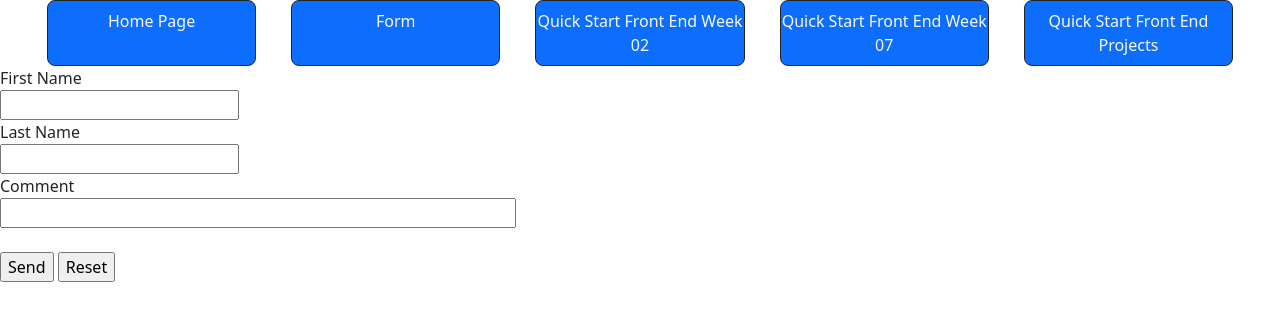
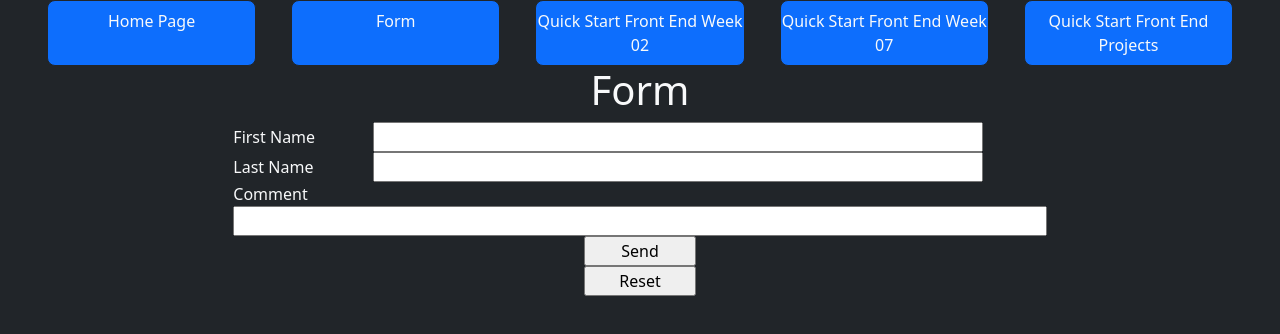
Before and after one commit to blburgen/QuickStartFE03, a website: page form.html in a window 1280 px wide. Drawn offline with nearby package versions, Linux system fonts and the light colour scheme.

Commit message:
adds final bootstrap formating and comments

```diff
--- a/form.html
+++ b/form.html
@@ -8,7 +8,7 @@
         <link rel="stylesheet" href=".\node_modules\bootstrap\dist\css\bootstrap.css">
         <link href="https://cdn.jsdelivr.net/npm/bootstrap@5.3.3/dist/css/bootstrap.min.css" rel="stylesheet" integrity="sha384-QWTKZyjpPEjISv5WaRU9OFeRpok6YctnYmDr5pNlyT2bRjXh0JMhjY6hW+ALEwIH" crossorigin="anonymous">
     </head>
-<body>
+<body class="bg-dark text-light"><!-- contains everything that will be on the screen // background color dark-->
     <!--
     the following div is the navigation bar
     container-fluid: provides the container to be 100% width
@@ -35,17 +35,29 @@
             <a class="text-center bg-primary nav-link text-light col-md-2 border border-dark rounded-3" href="https://blburgen.github.io/QuickStartProjects/">Quick Start Front End Projects</a>
         </nav>
     </div>
-
-    <form action="mailto:bradyburgener@gmail.com" method="post" enctype="text/plain"><!-- form container with send email to perform when submitted -->
-        <label for="firstName">First Name</label><br><!-- label for the first name -->
-        <input type="text" name="firstName" id="firstName"><br><!-- box to put first name in -->
-        <label for="lastName">Last Name</label><br><!-- label for the last name -->
-        <input type="text" name="lastName" id="lastName"><br><!-- box to put last name in -->
-        <label for="comment">Comment</label><br><!-- label for the comment box -->
-        <input type="text" name="comment" size="50"><br><br><!-- comment box -->
-        <input type="submit" value="Send"><!-- button commit the inputs to the action -->
-        <input type="reset" value="Reset"><!-- resets form-->
-    </form>
+    <div class="container-fluid"><!--a fluid container for the Form-->
+        <h1 class="text-center">Form</h1><!--title of the page is centered-->
+        <!--The form will be in fluid container that will changed as the screen size changes
+        With a large screen it will be 8/12 of the screen width
+        with a medium screen it will be 10/12 of the screen width
+        with a smaller screen it will be 12/12 of the screen width
+        the contents will be center justified-->
+        <div class="container-fluid col-lg-8 col-md-10 col-12 justify-content-center">
+            <form action="mailto:bradyburgener@gmail.com" method="post" enctype="text/plain"><!-- form container with send email to perform when submitted -->
+                <!--when the screen is larger then a medium screen the first and last name labels will be next to the text field.  Otherwise the label will be above the text field-->
+                <label class="col-md-2 col-12"for="firstName">First Name</label><!-- label for the first name -->
+                <input class="col-md-9 col-12"type="text" name="firstName" id="firstName"><!-- box to put first name in -->
+                <label class="col-md-2 col-12" for="lastName">Last Name</label><!-- label for the last name -->
+                <input class="col-md-9 col-12"type="text" name="lastName" id="lastName"><!-- box to put last name in -->
+                <label class="col-md-11 col-12"for="comment">Comment</label><!-- label for the comment box -->
+                <input class="col-md-12 col-12" type="text" name="comment" size="500"><!-- comment box -->
+                <div class="container-fluid col-2 justify-content-center">
+                    <input class="col-12" type="submit" value="Send"><!-- button commit the inputs to the action will be centered below the comment text field-->
+                    <input class="col-12"type="reset" value="Reset"><!-- resets form  will be centered below the submit button-->
+                </div>
+            </form>
+        </div>
+    </div>
 
 </body>
 </html>
```
Also changed, not shown: index.html (+17 -15 lines).
